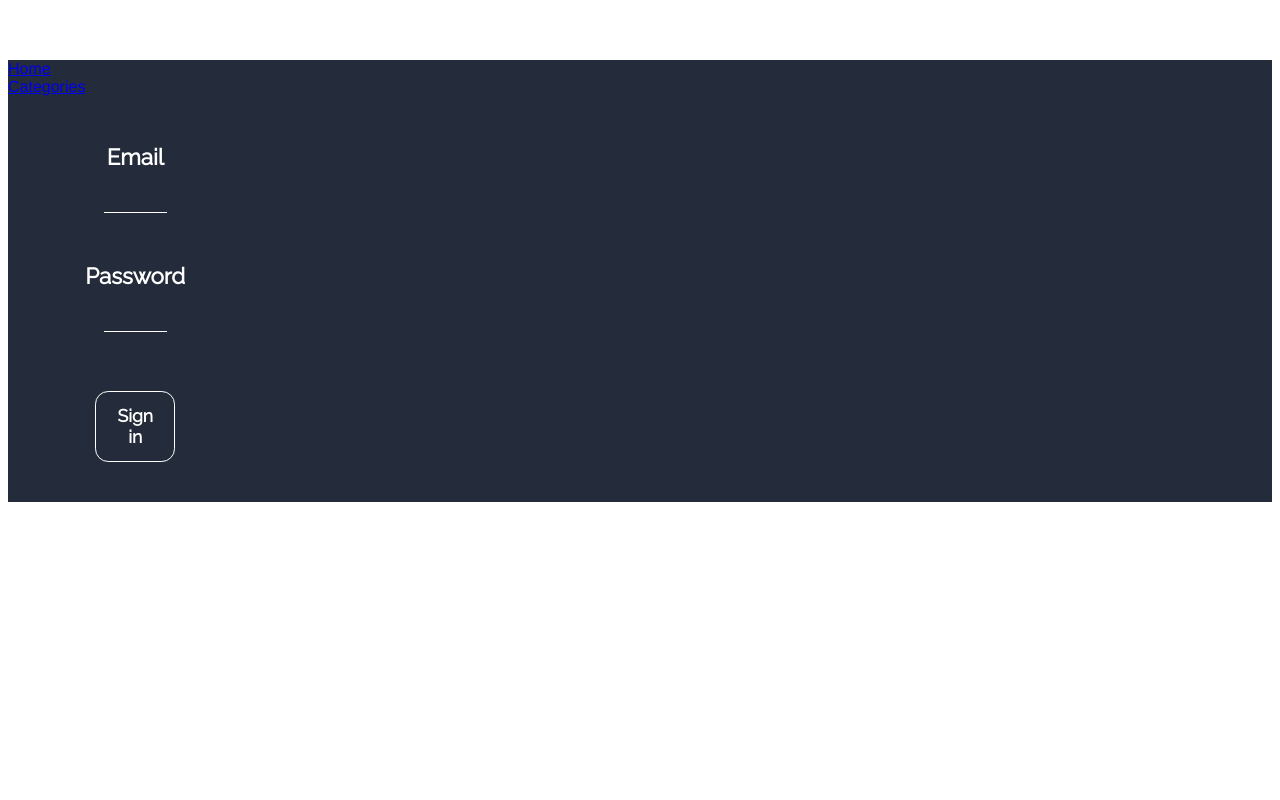
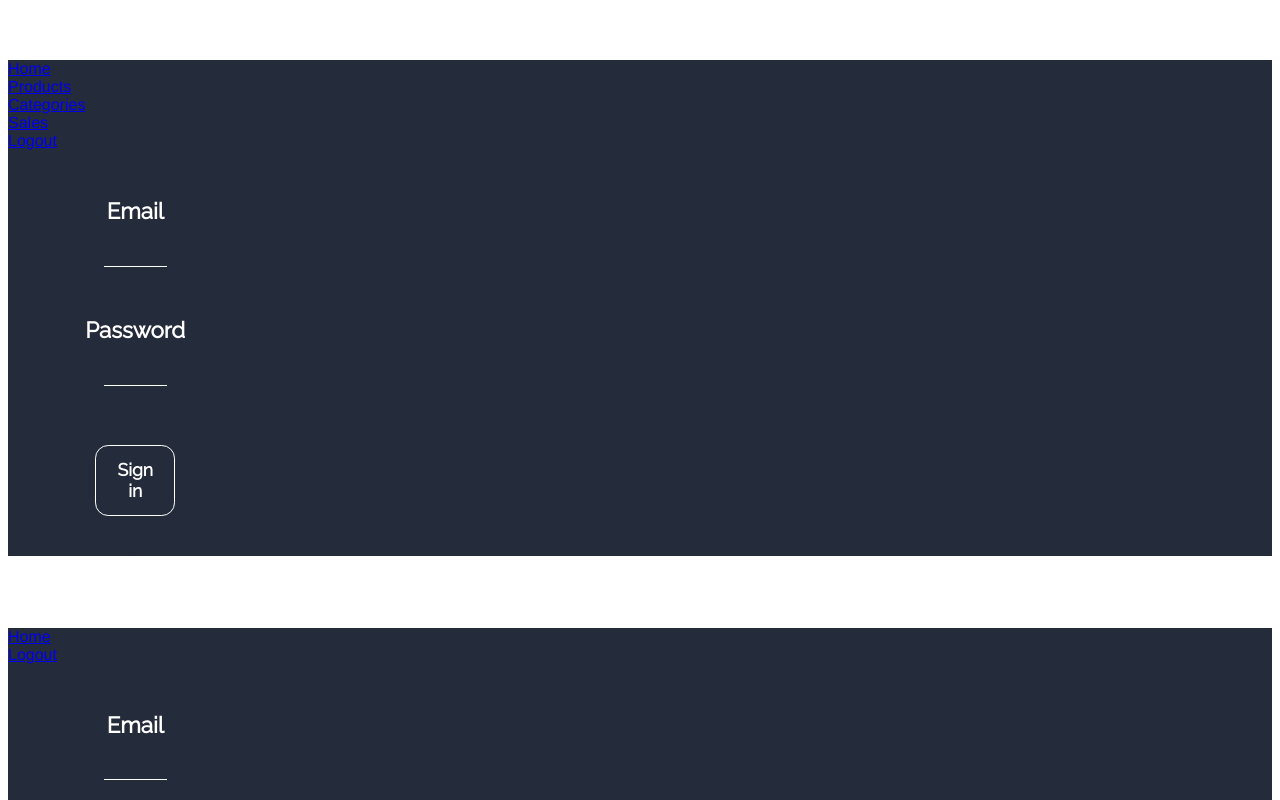
Before and after one commit to SpinnelSun/CCCPharmaClient, a Vue app: page /#/signin in a window 1280 px wide. Shown: the top 800 px of the page. Built offline with nearby package versions, Linux system fonts and the light colour scheme.

Commit message:
Create navbar for client and admin

```diff
--- a/src/App.vue
+++ b/src/App.vue
@@ -1,15 +1,19 @@
 <template>
   <div id="app">
     <admin-nav-bar></admin-nav-bar>
+    <br><br><br><br>
+    <client-nav-bar></client-nav-bar>
   </div>
 </template>
 
 <script>
 import AdminNavBar from '@/views/AdminNavBar'
+import ClientNavBar from '@/views/ClientNavBar'
 export default {
   name: 'App',
   components:{
-    AdminNavBar
+    AdminNavBar,
+    ClientNavBar
   }
 }
 </script>
--- a/src/views/AdminNavBar.vue
+++ b/src/views/AdminNavBar.vue
@@ -1,25 +1,19 @@
 <template>
-  <div id="nav-bar">
+  <nav-bar>
     <router-link to="/notifications">Home</router-link>
+    <router-link to="/products">Products</router-link>
     <router-link to="/categories">Categories</router-link>
+    <router-link to="/sales">Sales</router-link>
     <!-- ADICIONAR PRODUCTS E SALES-->
-    <router-view/>
-  </div>
+  </nav-bar>
 </template>
 
 <script>
+import NavBar from '@/views/NavBar'
 export default {
-  name: 'AdminNavBar'
+  name: 'AdminNavBar',
+  components: {
+    NavBar
+  }
 }
 </script>
-
-<style scoped>
-#nav-bar{
-   display: flex;
-   flex-direction: column;
-   justify-content: flex-start;
-   align-items: flex-start;
-   background-color: #242B3A;
-}
-
-</style>
--- /dev/null
+++ b/src/views/ClientNavBar.vue
@@ -0,0 +1,15 @@
+<template>
+  <nav-bar>
+    <router-link to="/products-list">Home</router-link>
+  </nav-bar>
+</template>
+
+<script>
+import NavBar from '@/views/NavBar';
+export default {
+  name: 'ClientNavBar',
+  components: {
+    NavBar
+  }
+}
+</script>
--- /dev/null
+++ b/src/views/NavBar.vue
@@ -0,0 +1,26 @@
+<template>
+  <div id="nav-bar">
+    <slot></slot>
+    <router-link to="/logout">Logout</router-link>
+    <!-- ADICIONAR PRODUCTS E SALES-->
+    <router-view/>
+  </div>
+</template>
+<script>
+export default {
+  name: 'NavBar'
+}
+</script>
+
+<style scoped>
+#nav-bar{
+  height: 100%;
+  width: auto;
+  display: flex;
+  flex-direction: column;
+  justify-content: flex-start;
+  align-items: flex-start;
+  background-color: #242B3A;
+}
+
+</style>
```
